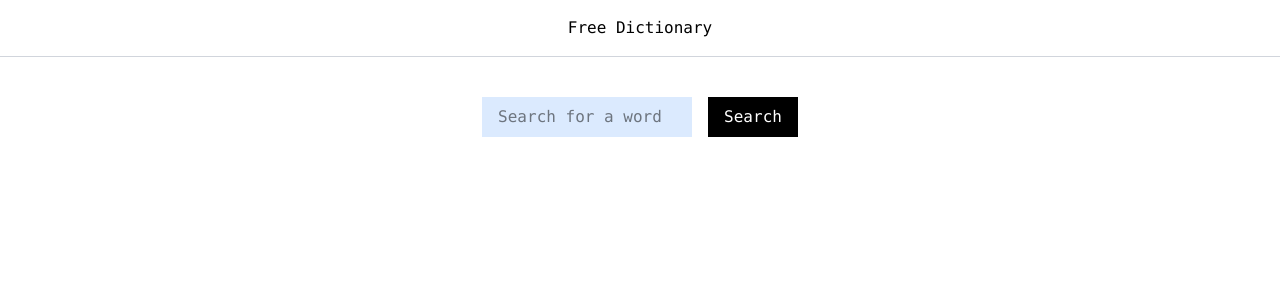
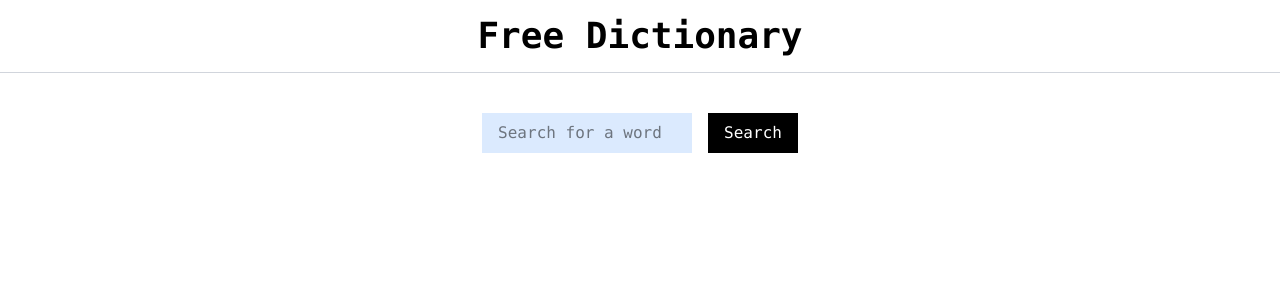
Before and after one commit to gabholli/dictionary-website, a Next.js app: page / in a window 1280 px wide. Shown: the top 300 px of the page. Built offline with nearby package versions, Linux system fonts and the light colour scheme.

Commit message:
Updated title text sizes for different screens

```diff
--- a/src/app/components/Header.tsx
+++ b/src/app/components/Header.tsx
@@ -1,6 +1,7 @@
 export default function Header() {
     return (
-        <div className="flex justify-center items-center p-4 border-b border-gray-300">
+        <div className="flex justify-center items-center p-4 border-b border-gray-300 md:text-2xl
+        lg:text-3xl xl:text-4xl font-bold 2xl:text-5xl">
             <h1>Free Dictionary</h1>
         </div>
 
```
